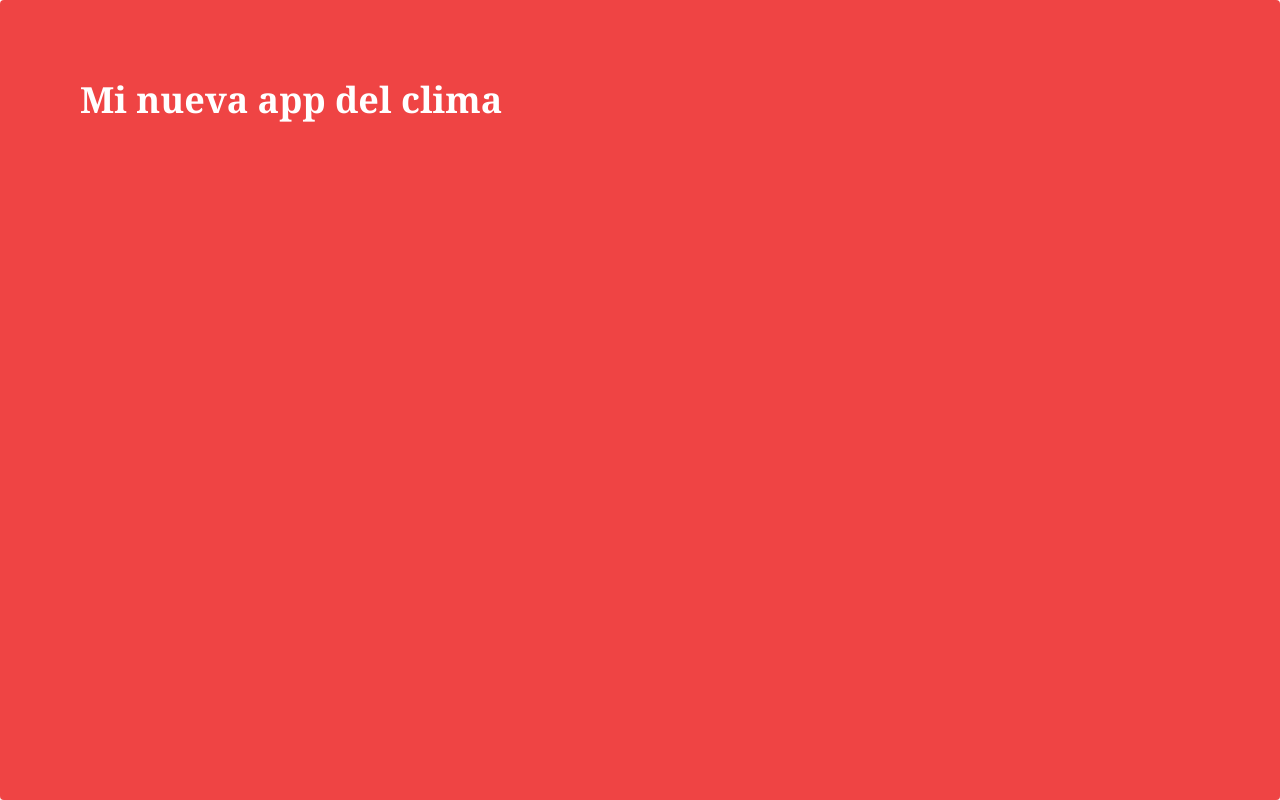
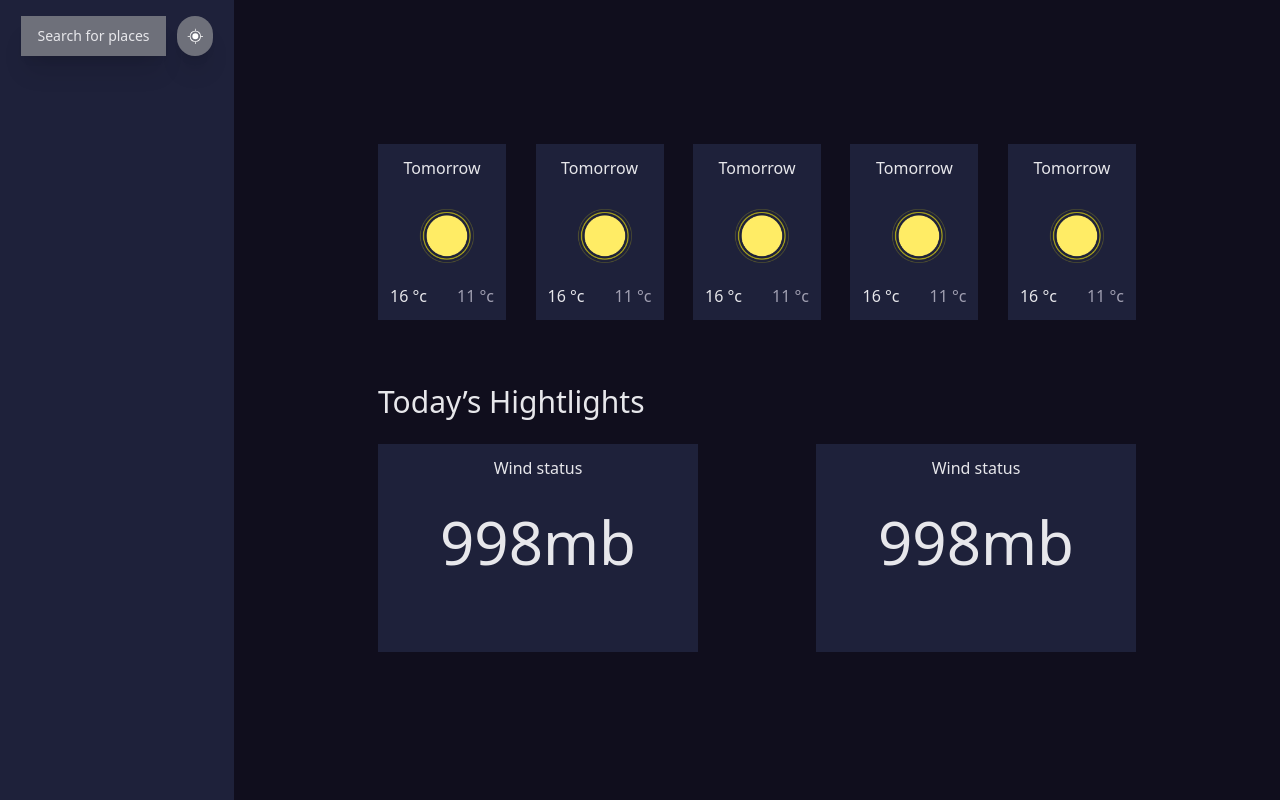
Before and after one commit to Franpistelli/weather-app, a React (Vite) app: page / in a window 1280 px wide. Built offline with nearby package versions, Linux system fonts and the light colour scheme.

Commit message:
updated project

```diff
--- a/index.html
+++ b/index.html
@@ -4,7 +4,7 @@
     <meta charset="UTF-8" />
     <link rel="icon" type="image/svg+xml" href="/vite.svg" />
     <meta name="viewport" content="width=device-width, initial-scale=1.0" />
-    <title>Vite || Weather App</title>
+    <title>Weather App</title>
   </head>
   <body>
     <div id="root"></div>
--- a/src/App.jsx
+++ b/src/App.jsx
@@ -1,12 +1,64 @@
-import React from 'react'
+import React, { useEffect, useState } from 'react'
+import TodayHighlightsCard from './components/TodayHighlightsCard'
+import WeatherCard from './components/WeatherCard'
+import { get5DaysForecast, getCurrentWeather, getCoordinatesByLocationName } from './api/services'
+import CurrentWeatherSection from './components/CurrentWeatherSection';
 
 // The app will use this API https://www.weatherapi.com/
 
 function App() {
 
+  const [position, setposition] = useState(null)
+  const [currentWeather, setcurrentWeather] = useState(null)
+  const [fiveDayForecast, setfiveDayForecast] = useState(null)
+
+  useEffect(() => {
+    async function fetchData() {
+
+      if (position) {
+        const [today, forecast] = await Promise.all([
+          getCurrentWeather({ lat: position.latitude, lon: position.longitude }),
+          get5DaysForecast({ lat: position.latitude, lon: position.longitude }),
+          //getCoordinatesByLocationName({ locationName: "Cordoba,Argentina" })
+        ])
+        setcurrentWeather(today)
+        setfiveDayForecast(forecast)
+        console.log('responses', responses)
+      }
+    }
+    fetchData();
+  }, [position]);
+
+
   return (
-    <div className="bg-red-500 py-8 px-4 h-[100vh] w-full lg:p-20 shadow-xl rounded">
-    <h1 className='text-white font-bold text-4xl font-serif'>Mi nueva app del clima</h1>
+    <div className="flex box-border h-[100vh] w-full flex-col xl:flex-row">
+
+      {/* First section */}
+      <div className='flex grow-[1] shrink bg-principal flex-col items-center p-4'>
+        <CurrentWeatherSection setposition={setposition} />
+      </div>
+
+      {/* second section */}
+      <div className='flex flex-col grow-[1] bg-principal-dark p-36 gap-y-12 flex-wrap'>
+
+        <div className='flex w-full h-48 gap-6 flex-wrap justify-between'>
+          <WeatherCard />
+          <WeatherCard />
+          <WeatherCard />
+          <WeatherCard />
+          <WeatherCard />
+        </div>
+
+        <div className='flex w-full h-48 gap-6 flex-row xl:flex-col'>
+          <h2 className='text-principal-text text-3xl'>Today’s Hightlights</h2>
+          <div className='flex flex-row justify-between'>
+            <TodayHighlightsCard />
+            <TodayHighlightsCard />
+          </div>
+
+        </div>
+
+      </div>
     </div>
   )
 }
--- /dev/null
+++ b/src/api/services.js
@@ -0,0 +1,50 @@
+const BASE_URL = "https://api.openweathermap.org"
+const API_KEY = "ba3aa793a141a749d9c7fa9931ceba64"
+
+export async function get5DaysForecast({ lat, lon }) {
+  let requestOptions = {
+    method: 'GET',
+    redirect: 'follow'
+  };
+
+  try {
+    const response = await fetch(`${BASE_URL}/data/2.5/forecast?lat=${lat}&lon=${lon}&appid=${API_KEY}&units=metric`, requestOptions)
+    const result = await response.json()
+    return result
+  } catch (e) {
+    console.log('get5DaysForecast error', e)
+    return null
+  }
+}
+
+export async function getCurrentWeather({ lat, lon }) {
+  let requestOptions = {
+    method: 'GET',
+    redirect: 'follow'
+  };
+
+  try {
+    const response = await fetch(`${BASE_URL}/data/2.5/weather?lat=${lat}&lon=${lon}&appid=${API_KEY}&units=metric`, requestOptions)
+    const result = await response.json()
+    return result
+  } catch (e) {
+    console.log('getCurrentWeather error', e)
+    return null
+  }
+}
+
+export async function getCoordinatesByLocationName({ locationName }) {
+  let requestOptions = {
+    method: 'GET',
+    redirect: 'follow'
+  };
+
+  try {
+    const response = await fetch(`${BASE_URL}/geo/1.0/direct?q=${locationName}&limit=5&appid=${API_KEY}`, requestOptions)
+    const result = await response.json()
+    return result
+  } catch (e) {
+    console.log('getCoordinatesByLocationName error', e)
+    return null
+  }
+}
--- /dev/null
+++ b/src/components/CurrentWeatherSection.jsx
@@ -0,0 +1,52 @@
+import React from 'react'
+
+function error(err) {
+  console.warn(`ERROR(${err.code}): ${err.message}`);
+}
+
+function handleGetCurrentweatherLocation(setposition) {
+  const options = {
+    enableHighAccuracy: true,
+    timeout: 5000,
+    maximumAge: 0
+  };
+
+  navigator.geolocation.getCurrentPosition(pos => {
+    const crd = pos.coords;
+    console.log('Tu ubicación actual es:');
+    console.log(`Latitud : ${crd.latitude}`);
+    console.log(`Longitud: ${crd.longitude}`);
+    console.log(`Más o menos ${crd.accuracy} metros.`);
+    setposition(crd)
+  }, error, options);
+}
+
+const CurrentWeatherSection = ({ setposition }) => {
+  return (
+    <>
+    <div className='flex flex-row justify-around w-full'>
+       <button
+        type="button"
+        className="text-principal-text shadow-xl bg-[#6E707A] hover:bg-[#6e707ae1] font-medium text-sm px-4 py-2.5 dark:bg-[#6e707ac7] dark:hover:bg-[#6E707A]">
+        Search for places
+      </button>
+      <button
+        onClick={() => handleGetCurrentweatherLocation(setposition)}
+        type="button"
+        className="text-white shadow-xl bg-[#6E707A] hover:bg-[#6e707ae1] font-medium rounded-full text-sm p-2.5 text-center inline-flex items-center dark:bg-[#6e707ac7] dark:hover:bg-[#6E707A]">
+        <svg className="w-4 h-4" fill="currentColor" xmlns="http://www.w3.org/2000/svg" viewBox="0 0 24 24"><path d="M24 12h-3.225A8.287 8.287 0 0 0 13 4.225V1h-1v3.225A8.287 8.287 0 0 0 4.225 12H1v.955h3.223A8.287 8.287 0 0 0 12 20.775V24h1v-3.225A8.287 8.287 0 0 0 20.775 13H24zm-11.5 7.8a7.3 7.3 0 1 1 7.3-7.3 7.308 7.308 0 0 1-7.3 7.3zm4.5-7.3A4.5 4.5 0 1 1 12.5 8a4.506 4.506 0 0 1 4.5 4.5z" /><path fill="none" d="M0 0h24v24H0z" /></svg>
+        <span className="sr-only">Icon description</span>
+      </button>
+      {/* <button onClick={() => handleGetCurrentweatherLocation(setposition)}>
+        Geolocalizar
+      </button> */}
+
+    </div>
+    <div className=''>
+
+    </div>
+    </>
+  )
+}
+
+export default CurrentWeatherSection
--- /dev/null
+++ b/src/components/TodayHighlightsCard.jsx
@@ -0,0 +1,12 @@
+import React from 'react'
+
+const TodayHighlightsCard = () => {
+    return (
+        <div className="bg-principal flex flex-col items-center w-80 h-52 gap-y-8 p-3" >
+            <p className='text-principal-text'>Wind status</p>
+            <h2 className='text-principal-text text-6xl'>998mb</h2>
+        </div>
+    )
+}
+
+export default TodayHighlightsCard
--- /dev/null
+++ b/src/components/WeatherCard.jsx
@@ -0,0 +1,19 @@
+import React from 'react'
+import logo from '../assets/Clear.png'
+
+const WeatherCard = () => {
+    return (
+        <div className="bg-principal flex flex-col items-center w-32 h-44 justify-between p-3" >
+            <p className='text-principal-text'>Tomorrow</p>
+            <img className='w-16'
+                src={logo}
+            />
+            <div className='flex w-full justify-between'>
+                <h6 className='text-principal-text'>16 °c</h6>
+                <h6 className='text-principal-medium-text'>11 °c</h6>
+            </div>
+        </div>
+    )
+}
+
+export default WeatherCard
--- a/tailwind.config.cjs
+++ b/tailwind.config.cjs
@@ -5,7 +5,15 @@ module.exports = {
     "./src/**/*.{js,ts,jsx,tsx}",
   ],
   theme: {
-    extend: {},
+    extend: {
+      colors: {
+        'principal': '#1E213A',
+        'principal-dark': '#100E1D',
+        'principal-text': '#E7E7EB',
+        'principal-medium-text': '#A09FB1',
+        'principal-dark-text': '##88869D'
+      },
+    },
   },
   plugins: [],
 }
```
Also changed, not shown: public/gps-on.svg (added).
